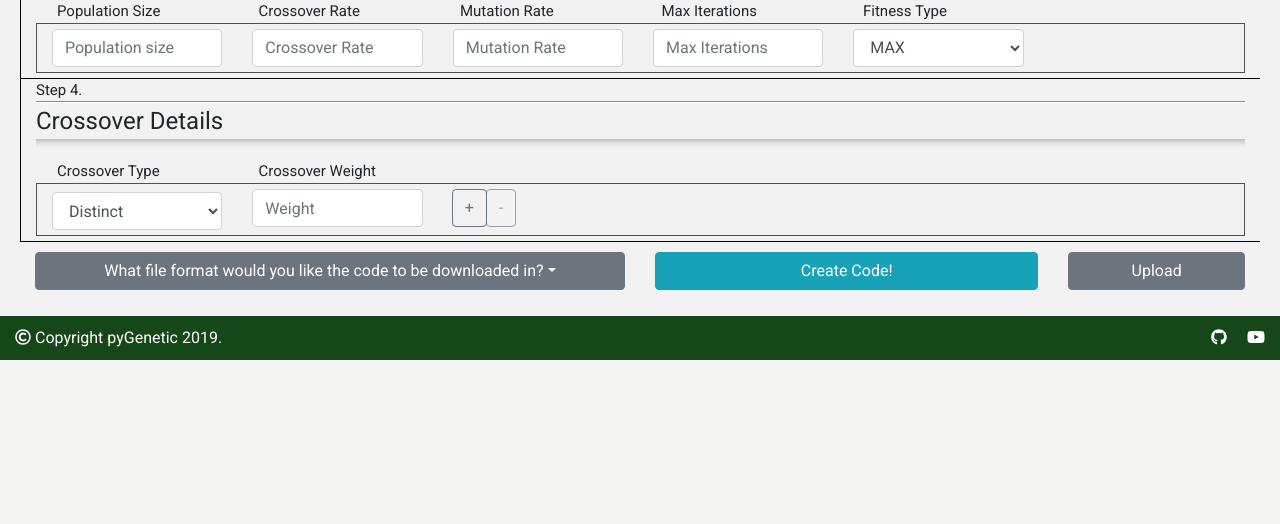
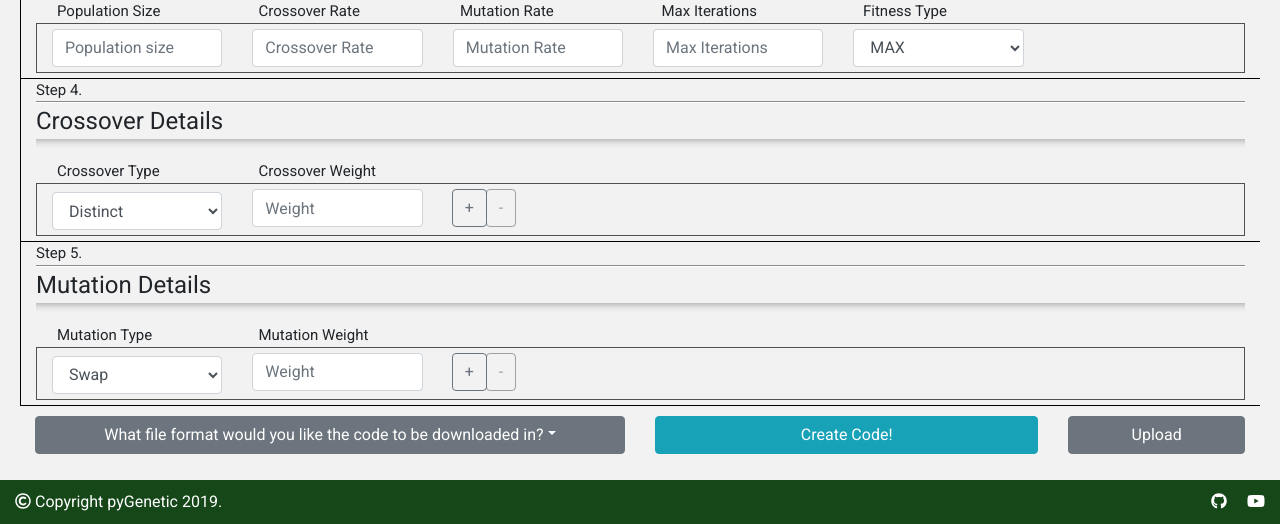
Before and after one commit to dannyi96/pygenetic, a Python web app: template flask/templates/features/ga_online.html in a window 1280 px wide. Shown: the part 473-997 px from the top of the page. Before the commit the page ends 833 px from the top, so only its background shows below. Run offline with Jinja, Linux system fonts and the light colour scheme; the template is opened without the code that fills it, so the values that code supplies are empty; some libraries are stand-ins or nearby versions.

Commit message:
mutation UI

```diff
--- a/flask/templates/features/ga_online.html
+++ b/flask/templates/features/ga_online.html
@@ -410,6 +410,66 @@
         </div>
     </div>
 
+    <div class="row" style="border-bottom: 1px solid black">
+        <div class="col-xl-12 col-lg-12 col-md-12 col-12 noPadColumn" id="funcDeclWrapper">
+            <div class="container-fluid">
+                <div class="row">
+                    <div class="col-xl-12 col-lg-12 col-md-12 col-12" id="stepsRowName">
+                        Step 5.
+                    </div>
+                </div>
+                <hr class="fancyHorLine2">
+                <div class="row">
+                    <div class="col-xl-12 col-lg-12 col-md-12 col-12" id="stepsRowInfo">
+                        Mutation Details
+                    </div>
+                </div>
+                <hr class="fancyHorLine1">
+                <div class="row" id="targetFuncDeclWrapperRow">
+                    <div class="col-xl-12 col-lg-12 col-md-12 col-12">
+                        <div class="container-fluid">
+                            <div class="row">
+                                <div class="col-xl-2 col-lg-2 col-md-2 col-2">
+                                    <span class="monkeyPatchShiftToRight"> Mutation Type </span>
+                                </div>
+                                <div class="col-xl-2 col-lg-2 col-md-2 col-2">
+                                    <span class="monkeyPatchShiftToRight"> Mutation Weight </span>
+                                </div>
+                                <div class="col-xl-2 col-lg-2 col-md-2 col-2">
+                                    <span class="monkeyPatchShiftToRight">  </span>
+                                </div>
+                            </div>
+                            <div class="row" id="targetFuncDeclDivRow">
+                                <div class="col-xl-12 col-lg-12 col-md-12 col-12 customBorder funcToDelete noPadColumn">
+                                    <div class="container-fluid repeatableTargetFuncDeclList" id="stateListColDiv">
+                                        <div class="row">
+                                            <div class="col-xl-2 col-lg-2 col-md-2 col-2">
+                                                <div class="input-group repeatableStateListGroup">
+                                                    <select class="form-control mutation-type">
+                                                        <option> Swap </option>
+                                                        <option> Bit Flip </option>
+                                                    </select>
+                                                </div>
+                                            </div>
+                                            <div class="col-xl-2 col-lg-2 col-md-2 col-2">
+                                                <input type="text" class="form-control validName funcName" placeholder="Weight" aria-label="Function Name" aria-describedby="basic-addon4" tabindex='0' data-toggle='popover' data-trigger='manual' data-placement='top' data-content='Invalid Name' id="fitness-achive-value">
+                                            </div>
+                                            <div class="col-xl-2 col-lg-2 col-md-2 col-2">
+                                                <div class="input-group-append">
+                                                    <button class="btn btn-outline-secondary addStateBtn" type="button" data-toggle="tooltip" data-placement="top" title="Add another state">+</button>
+                                                    <button class="btn btn-outline-secondary delStateBtn" type="button" data-toggle="tooltip" data-placement="top" title="Delete this state" style="pointer-events: none;" disabled>-</button>
+                                                </div>
+                                            </div>
+                                        </div>
+                                    </div>
+                                </div>
+                            </div>
+                        </div>
+                    </div>
+                </div>
+            </div>
+        </div>
+    </div>
 
 
 	{% block buttons %}
```
